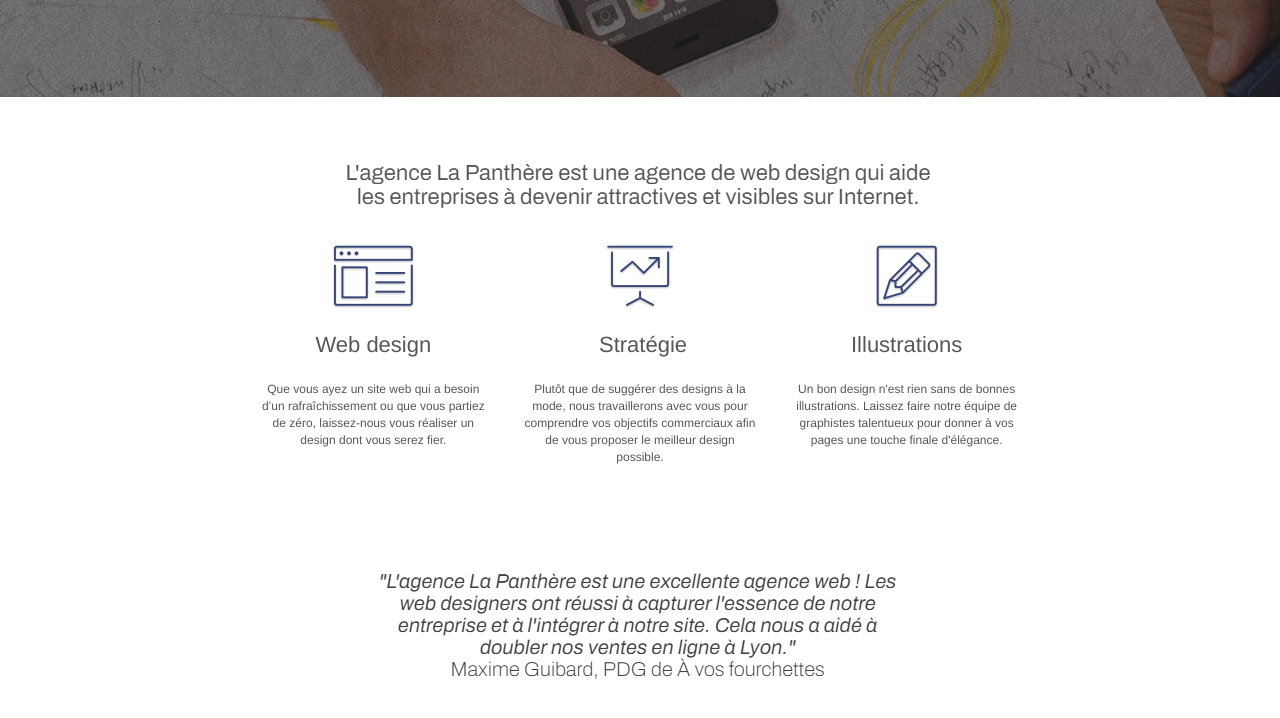
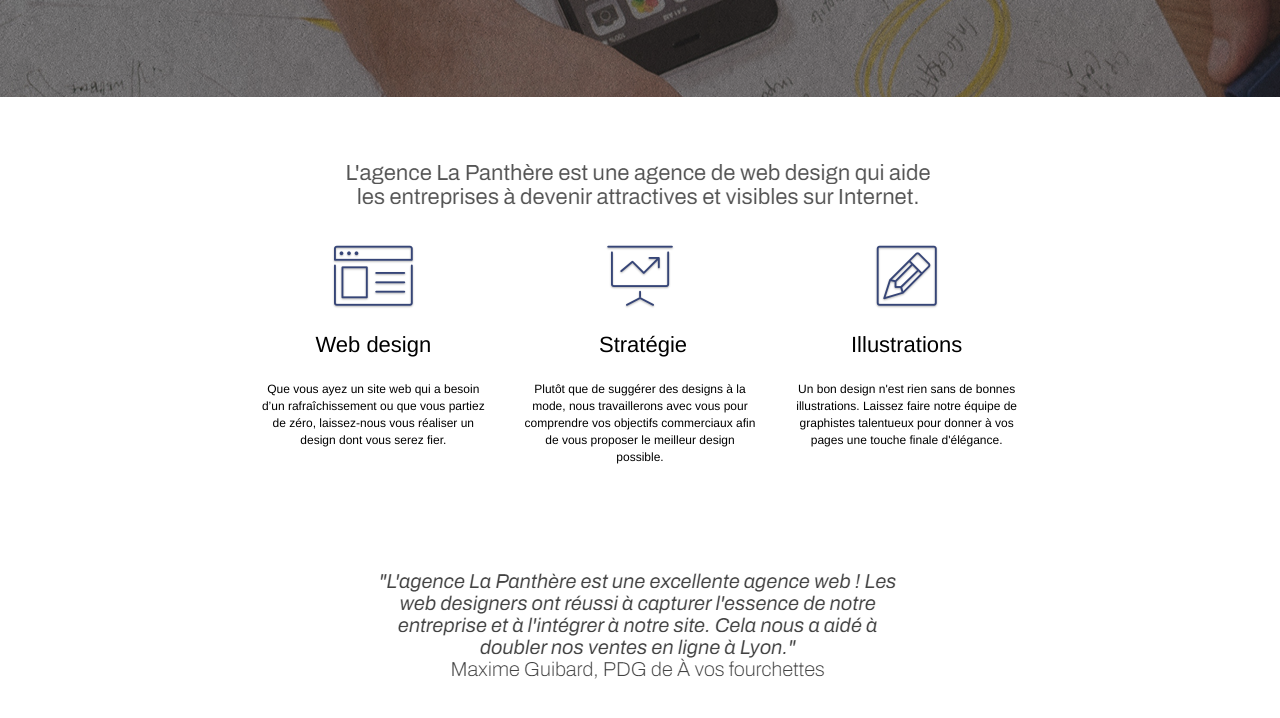
Before and after one commit to ClaraBGitHub/P4-SEO-Project-OPC, a plain HTML site: page index.html in a window 1280 px wide. Shown: the part 435-1153 px from the top of the page. Drawn offline with Linux system fonts and the light colour scheme.

Commit message:
police in black for contrast for title and p

```diff
--- a/style.css
+++ b/style.css
@@ -651,7 +651,7 @@ label,
 a {
     font-family: "helvetica";
     font-weight: 400;
-    color: #575757!important;
+    color: black;
 }
 
 .container {
```
